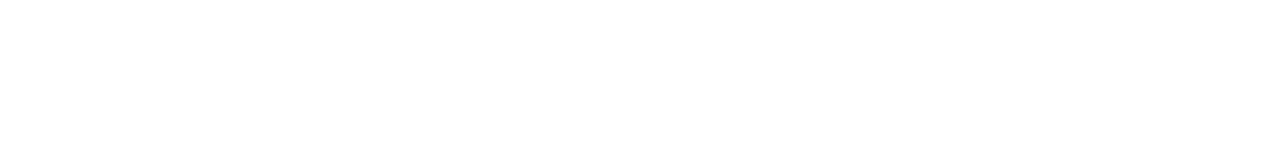
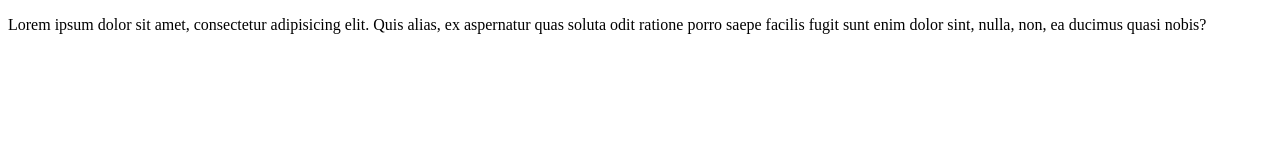
Before and after one commit to JWillis45/cats, a plain HTML site: page index.html in a window 1280 px wide. Drawn offline with Linux system fonts and the light colour scheme.

Commit message:
added some html and other stuff

```diff
--- a/index.html
+++ b/index.html
@@ -6,5 +6,12 @@
 </head>
 <body>
 
+	<div class="container">
+	<div class="row">
+		<div class="col-xs-12">
+			<p>Lorem ipsum dolor sit amet, consectetur adipisicing elit. Quis alias, ex aspernatur quas soluta odit ratione porro saepe facilis fugit sunt enim dolor sint, nulla, non, ea ducimus quasi nobis?</p>
+		</div>
+	</div>
+	</div>
 </body>
 </html>
```
